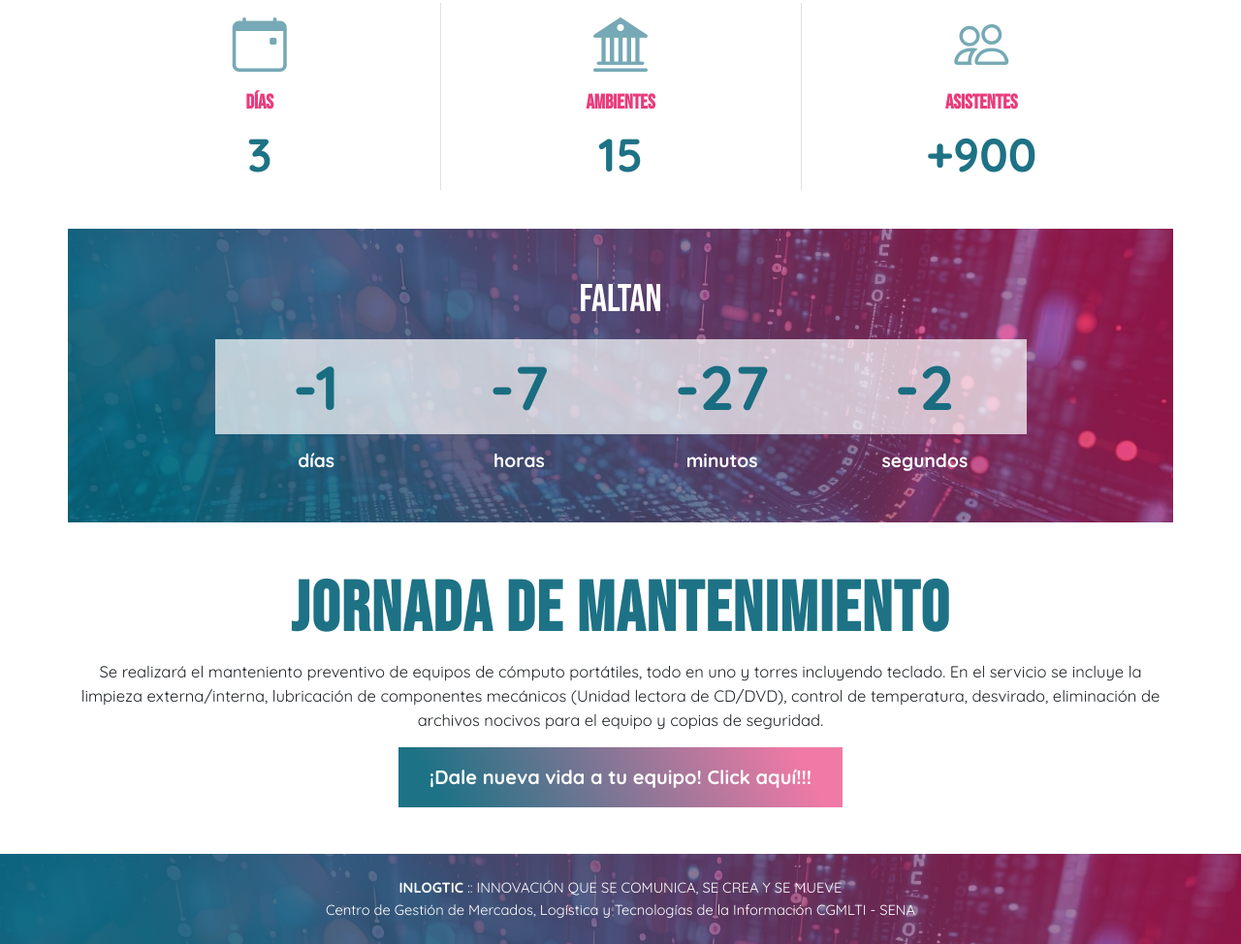
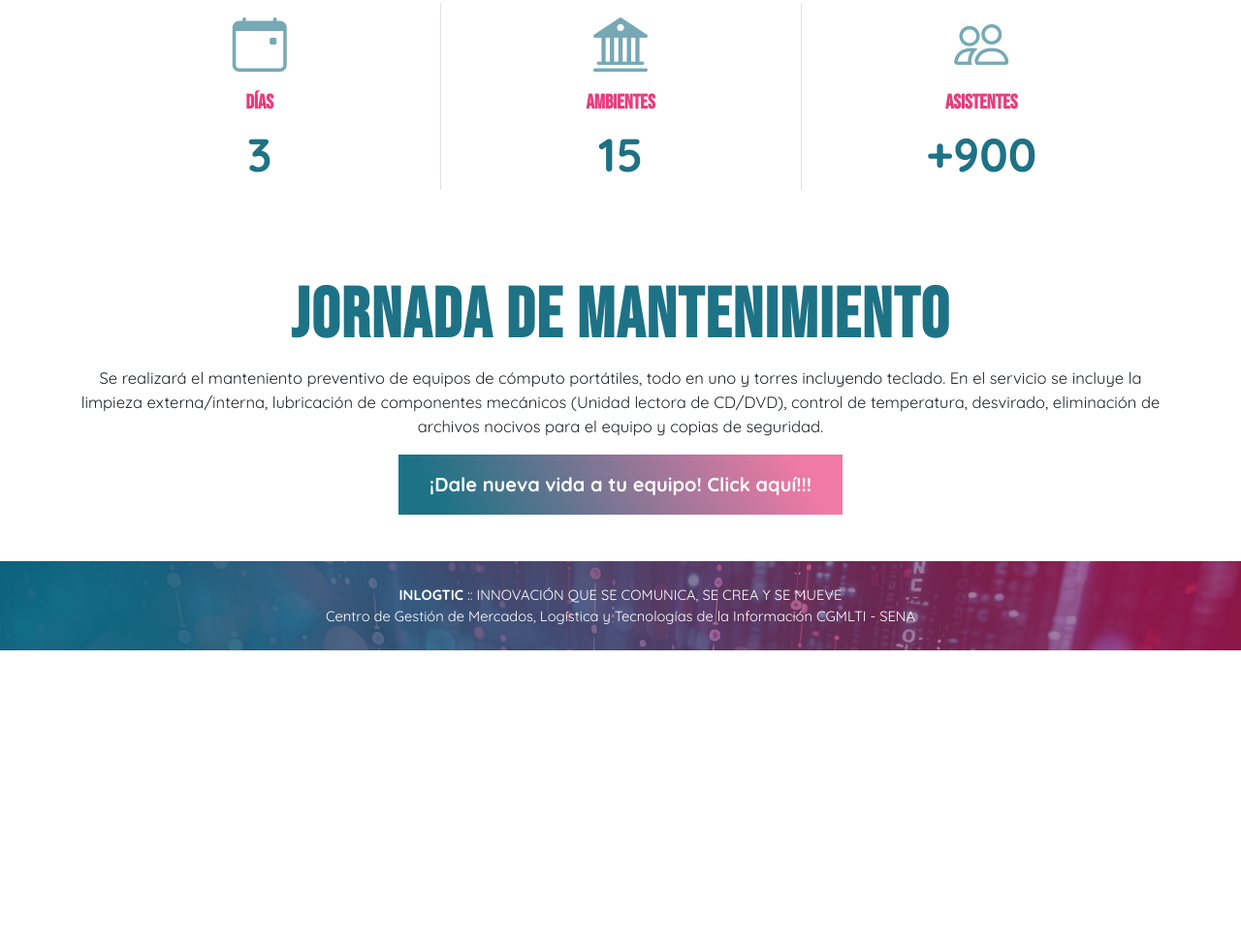
Before and after one commit to Danielopezf/inlogtic2025, a plain HTML site: page index.html in a window 1280 px wide. Shown: the part 1861-2835 px from the top of the page at 97% size. After the commit the page ends 2532 px from the top, so only its background shows below. Drawn offline with nearby package versions, Linux system fonts and the light colour scheme.

Commit message:
Add files via upload

```diff
--- a/index.html
+++ b/index.html
@@ -135,7 +135,7 @@
 			</div>
 		</div>
 
-		<div class="row py-5 fondo">
+		<div class="row py-5 fondo d-none">
 			<div class="col d-flex justify-content-center align-items-center">
 				<!-- Inicio expectativa -->
 					<table class="faltan">
```
